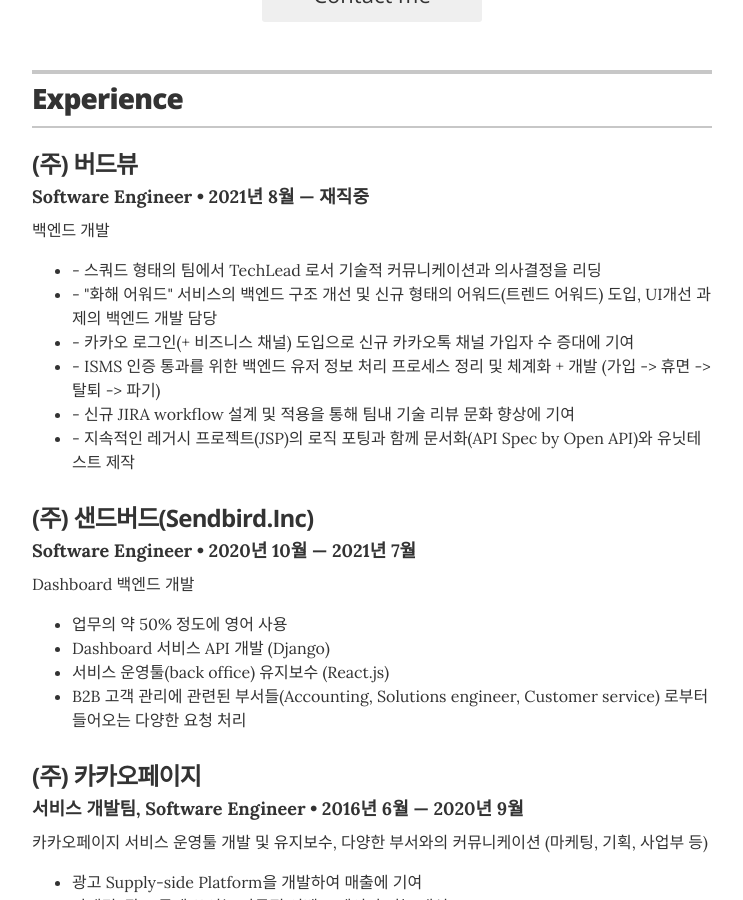
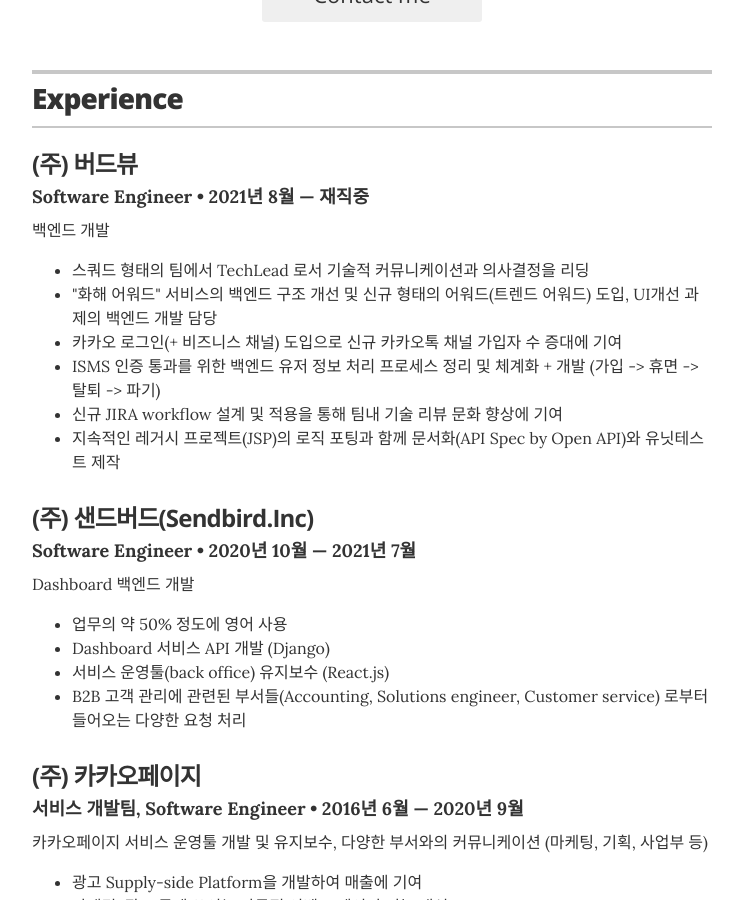
Before and after one commit to Shiwoo-Park/resume, a Jekyll site: the page built from index.html, in a window 1280 px wide and 900 px high, scrolled down 370 px. Shown: the whole window, without its empty margins (268-1011 px from the left). Built offline with Jekyll 4.4.1, drawn with Linux system fonts in a browser that asks for light colours.

```diff
--- a/_data/experience.yml
+++ b/_data/experience.yml
@@ -5,12 +5,12 @@
   summary: |
     백엔드 개발
     <ul>
-      <li>- 스쿼드 형태의 팀에서 TechLead 로서 기술적 커뮤니케이션과 의사결정을 리딩</li>
-      <li>- "화해 어워드" 서비스의 백엔드 구조 개선 및 신규 형태의 어워드(트렌드 어워드) 도입, UI개선 과제의 백엔드 개발 담당</li>
-      <li>- 카카오 로그인(+ 비즈니스 채널) 도입으로 신규 카카오톡 채널 가입자 수 증대에 기여</li>
-      <li>- ISMS 인증 통과를 위한 백엔드 유저 정보 처리 프로세스 정리 및 체계화 + 개발 (가입 -> 휴면 -> 탈퇴 -> 파기)</li>
-      <li>- 신규 JIRA workflow 설계 및 적용을 통해 팀내 기술 리뷰 문화 향상에 기여</li>
-      <li>- 지속적인 레거시 프로젝트(JSP)의 로직 포팅과 함께 문서화(API Spec by Open API)와 유닛테스트 제작</li>
+      <li>스쿼드 형태의 팀에서 TechLead 로서 기술적 커뮤니케이션과 의사결정을 리딩</li>
+      <li>"화해 어워드" 서비스의 백엔드 구조 개선 및 신규 형태의 어워드(트렌드 어워드) 도입, UI개선 과제의 백엔드 개발 담당</li>
+      <li>카카오 로그인(+ 비즈니스 채널) 도입으로 신규 카카오톡 채널 가입자 수 증대에 기여</li>
+      <li>ISMS 인증 통과를 위한 백엔드 유저 정보 처리 프로세스 정리 및 체계화 + 개발 (가입 -> 휴면 -> 탈퇴 -> 파기)</li>
+      <li>신규 JIRA workflow 설계 및 적용을 통해 팀내 기술 리뷰 문화 향상에 기여</li>
+      <li>지속적인 레거시 프로젝트(JSP)의 로직 포팅과 함께 문서화(API Spec by Open API)와 유닛테스트 제작</li>
     </ul>
 
 - company: (주) 샌드버드(Sendbird.Inc)
```
